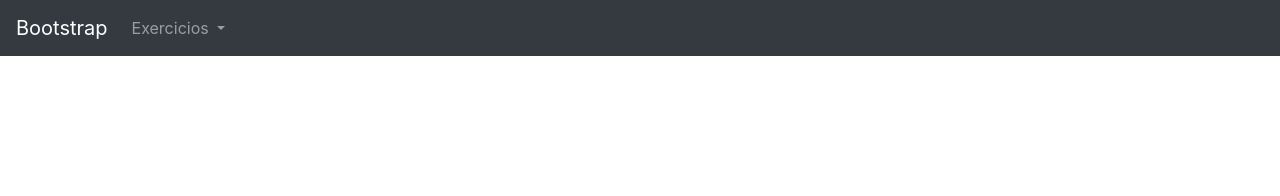
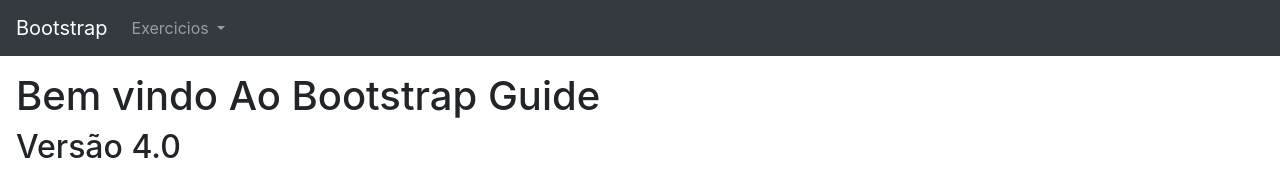
Before and after one commit to Luk3rF7/Bootstrap, a plain HTML site: page exercicios/index.html in a window 1280 px wide. Drawn offline with Linux system fonts and the light colour scheme.

Commit message:
add item

```diff
--- a/exercicios/index.html
+++ b/exercicios/index.html
@@ -35,7 +35,11 @@
   </div>
 </nav>
 
-<main class="p-3" wm-link-destino></main>
+<main class="p-3" wm-link-destino>
+     <h1>Bem vindo  Ao Bootstrap Guide </h1>
+     <h2>Versão 4.0</h2>
+
+</main>
     <script src="js/jquery.min.js"></script>
     <script src="js/popper.min.js"></script>
     <script src="js/bootstrap.min.js"></script>
```
